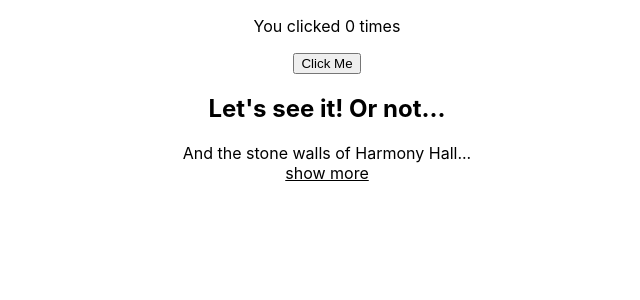
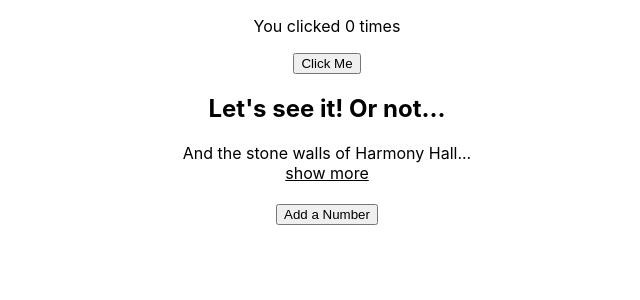
Before and after one commit to mayabowman/react-hook-practice, a React (Create React App) app: page / in a window 1280 px wide. Shown: the top 300 px of the page, without its empty margins (313-953 px from the left). Built offline with nearby package versions, Linux system fonts and the light colour scheme.

Commit message:
practiced hooks using arrays

```diff
--- a/src/App.js
+++ b/src/App.js
@@ -3,9 +3,20 @@ import React, { useState } from 'react';
 function App({ text, maxLength}) {
   const [count, setCount] = useState(0);
   const [hidden, setHidden] = useState(true);
+  const [items, setItems] = useState([]);
 
   if (text.length <= maxLength) {
     return <span>{text}</span>
+  }
+
+  function addItem() {
+    setItems([
+      ...items,
+      {
+        id: items.length,
+        value: Math.random() * 100
+      }
+    ])
   }
 
 
@@ -26,6 +37,14 @@ function App({ text, maxLength}) {
           <div><a onClick={() => setHidden(true)}>show less</a></div>
         )}
       </span>
+      <div className='random-number'>
+        <button onClick={addItem}>Add a Number</button>
+        <ul>
+          {items.map(item => (
+            <li key={item.id}>{item.value}</li>
+          ))}
+        </ul>
+      </div>
     </div>
   );
 }
--- a/src/index.css
+++ b/src/index.css
@@ -20,3 +20,7 @@ a {
 a:hover {
   cursor: pointer;
 }
+
+.random-number {
+  margin-top: 20px;
+}
```
